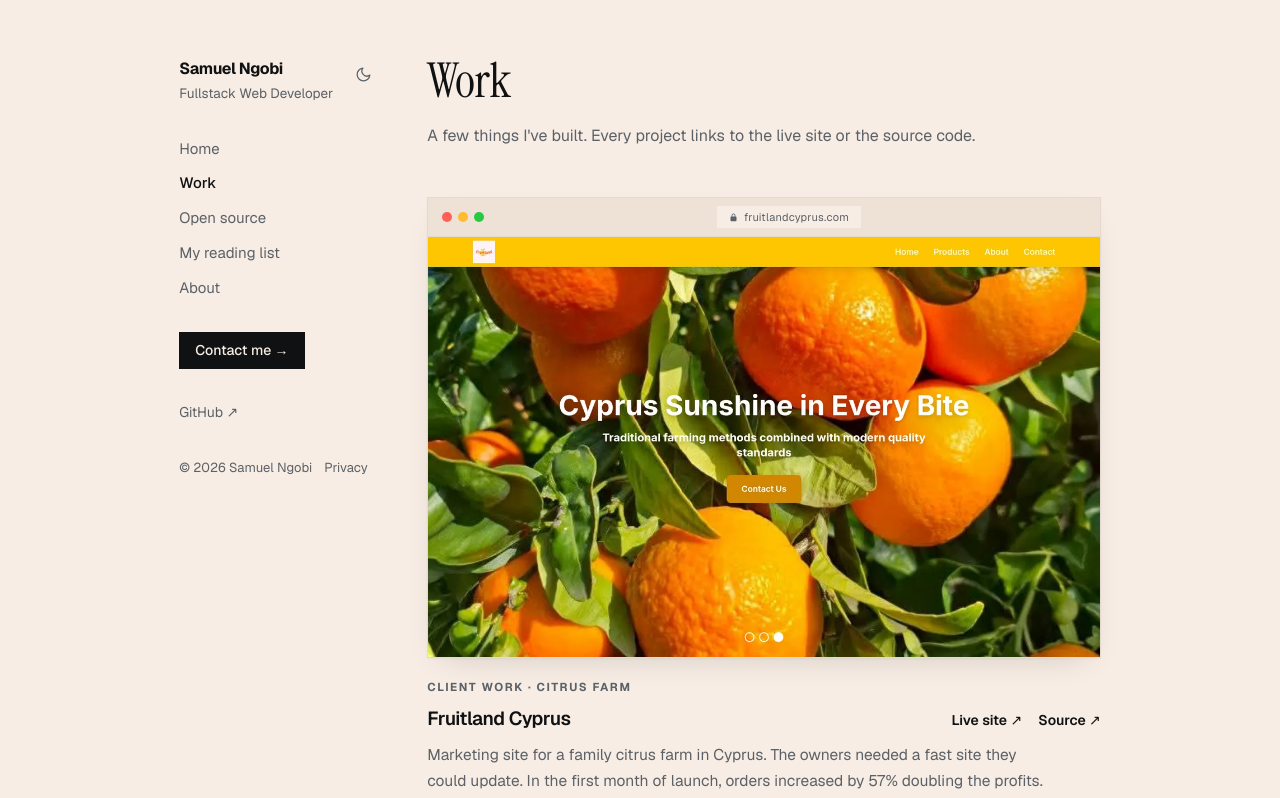
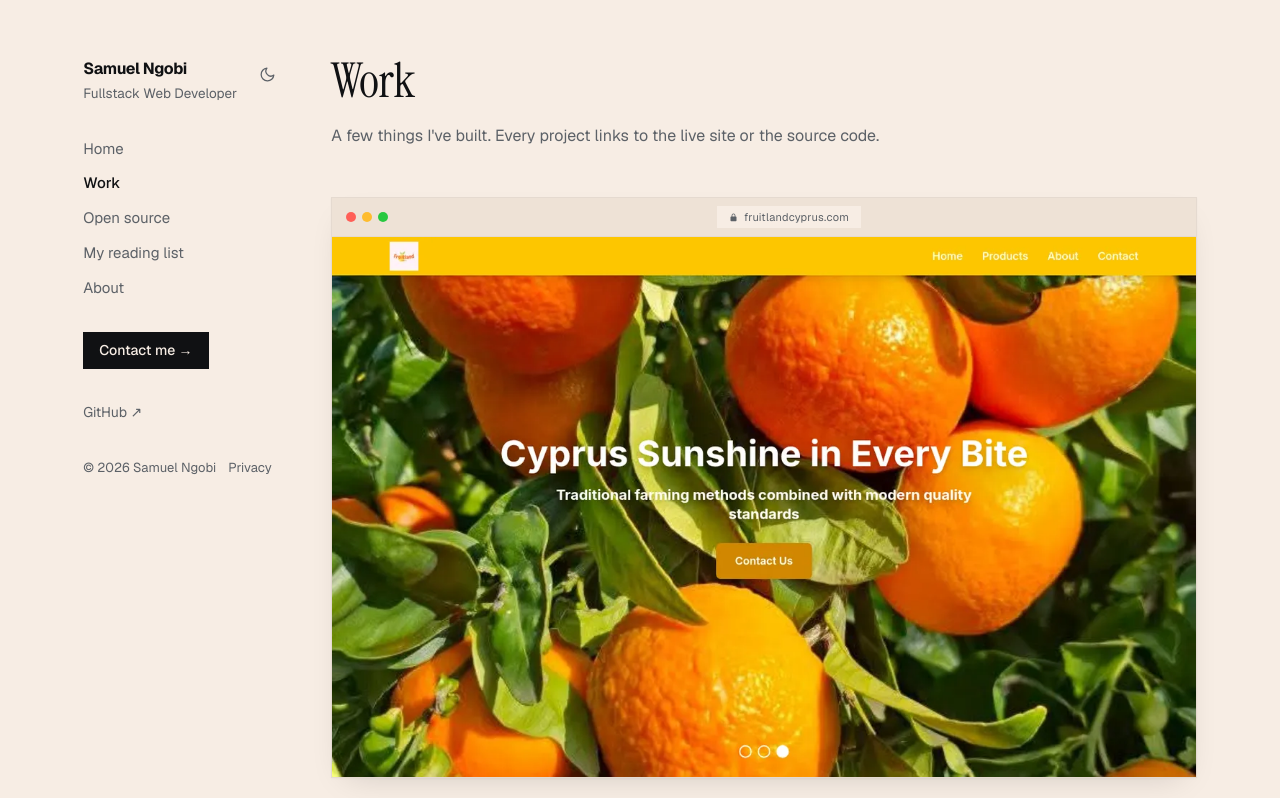
Before and after one commit to samuel-sarmah/samuel, a Next.js app: page /work in a window 1280 px wide. Shown: the top 798 px of the page. Built offline with nearby package versions, Linux system fonts and the light colour scheme.

Commit message:
Widen the main column so the work cards have room

```diff
--- a/app/layout.js
+++ b/app/layout.js
@@ -57,9 +57,9 @@ export default function RootLayout({ children }) {
       </head>
       <body className="antialiased">
         <MobileHeader />
-        <div className="mx-auto flex min-h-screen max-w-[61.6rem] flex-col gap-10 px-5 py-10 sm:px-8 md:flex-row md:gap-14 md:py-14">
+        <div className="mx-auto flex min-h-screen max-w-[73.6rem] flex-col gap-10 px-5 py-10 sm:px-8 md:flex-row md:gap-14 md:py-14">
           <Sidebar />
-          <main className="min-w-0 flex-1 md:max-w-[46rem]">{children}</main>
+          <main className="min-w-0 flex-1 md:max-w-[58rem]">{children}</main>
         </div>
         <footer className="flex items-center gap-3 px-5 pb-10 text-[13px] text-[var(--muted)] sm:px-8 md:hidden">
           <span>© {new Date().getFullYear()} Samuel Ngobi</span>
--- a/app/page.js
+++ b/app/page.js
@@ -42,7 +42,7 @@ export default async function Home() {
           alt=""
           fill
           priority
-          sizes="(max-width: 768px) 100vw, 736px"
+          sizes="(max-width: 768px) 100vw, 928px"
           className="object-cover"
         />
         <div aria-hidden="true" className="absolute inset-0 bg-black/55" />
--- a/components/ProjectCard.js
+++ b/components/ProjectCard.js
@@ -27,7 +27,7 @@ export function BrowserFrame({ src, alt, domain, href }) {
         width={1200}
         height={750}
         className="block w-full"
-        sizes="(max-width: 768px) 100vw, 736px"
+        sizes="(max-width: 768px) 100vw, 928px"
       />
     </figure>
   );
```
